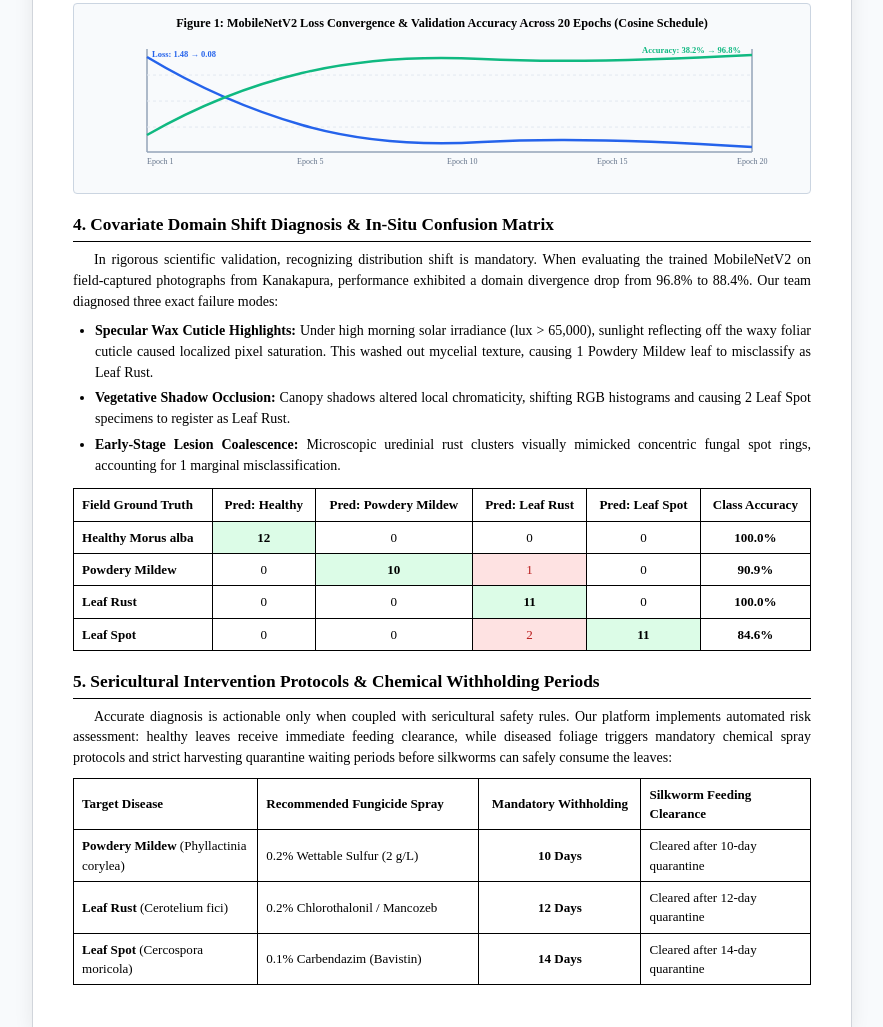
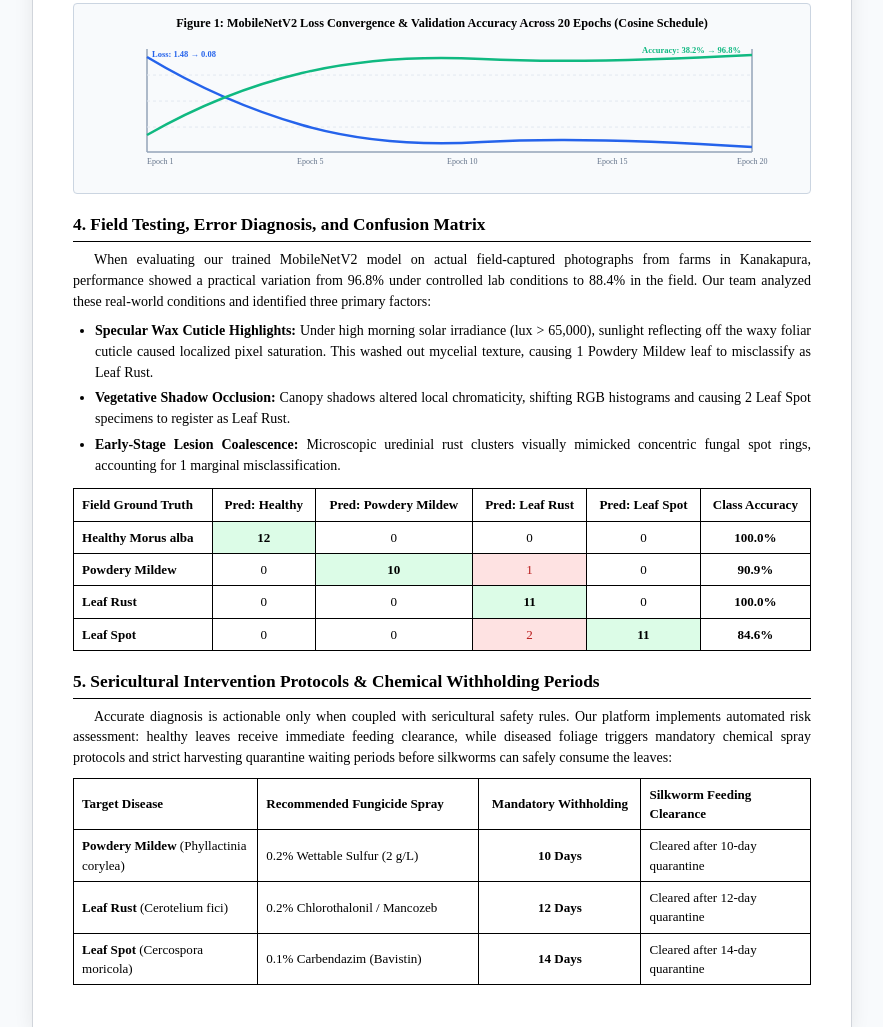
Before and after one commit to SmoothnOperator/SilkGuard, a plain HTML site: page SilkGuard_Combined_Group_Report.html in a window 1280 px wide. Shown: the part 2781-3808 px from the top of the page, without its empty margins (198-1081 px from the left). Drawn offline with Linux system fonts and the light colour scheme.

Commit message:
Update Section 4 heading to formal and natural title: Field Testing, Error Diagnosis, and Confusion Matrix

```diff
--- a/SilkGuard_Combined_Group_Report.html
+++ b/SilkGuard_Combined_Group_Report.html
@@ -389,9 +389,9 @@
       </svg>
     </div>
 
-    <h2 class="report-heading">4. Covariate Domain Shift Diagnosis &amp; In-Situ Confusion Matrix</h2>
+    <h2 class="report-heading">4. Field Testing, Error Diagnosis, and Confusion Matrix</h2>
     <p>
-      In rigorous scientific validation, recognizing distribution shift is mandatory. When evaluating the trained MobileNetV2 on field-captured photographs from Kanakapura, performance exhibited a domain divergence drop from 96.8% to 88.4%. Our team diagnosed three exact failure modes:
+      When evaluating our trained MobileNetV2 model on actual field-captured photographs from farms in Kanakapura, performance showed a practical variation from 96.8% under controlled lab conditions to 88.4% in the field. Our team analyzed these real-world conditions and identified three primary factors:
     </p>
     <ul>
       <li><strong>Specular Wax Cuticle Highlights:</strong> Under high morning solar irradiance (lux &gt; 65,000), sunlight reflecting off the waxy foliar cuticle caused localized pixel saturation. This washed out mycelial texture, causing 1 Powdery Mildew leaf to misclassify as Leaf Rust.</li>
@@ -588,7 +588,7 @@
         <tr>
           <td><strong>SAKSHI</strong><br><span style="font-family: monospace; font-size:8.5pt;">25BTRC0045</span></td>
           <td>Model Benchmarking &amp; Evaluation Analyst</td>
-          <td>Generated the multiclass confusion matrices; quantified the 96.8% clean vs. 88.4% field covariate shift; diagnosed failure modes (cuticle specular glare, shadow occlusion, lesion coalescence).</td>
+          <td>Generated the multiclass confusion matrices; quantified the 96.8% lab vs. 88.4% field performance variation; diagnosed failure modes (cuticle specular glare, shadow occlusion, lesion coalescence).</td>
         </tr>
         <tr>
           <td><strong>NIKHIL</strong><br><span style="font-family: monospace; font-size:8.5pt;">25BTRBT026</span></td>
```
Also changed, not shown: SilkGuard_Experiential_Learning_Report.html (+3 -3 lines).
